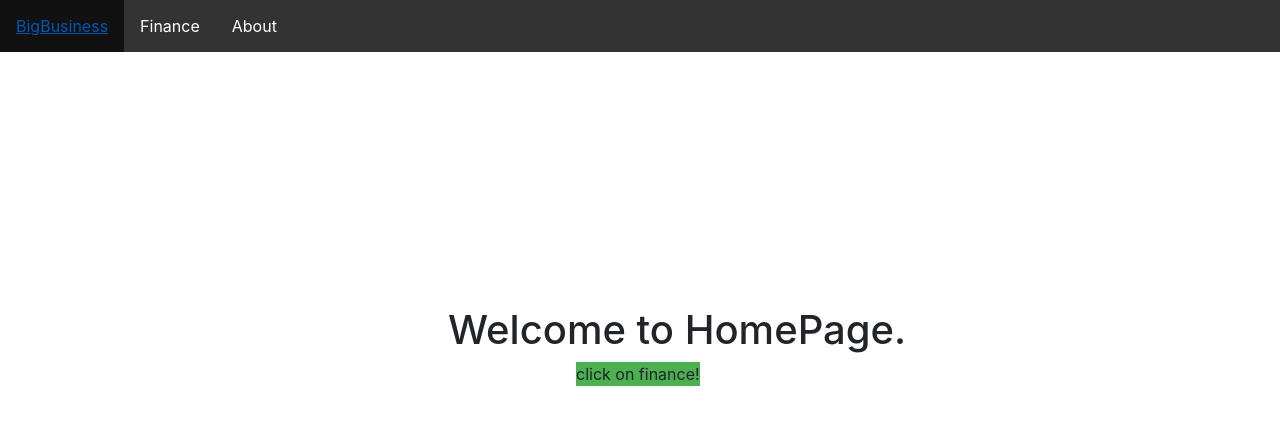
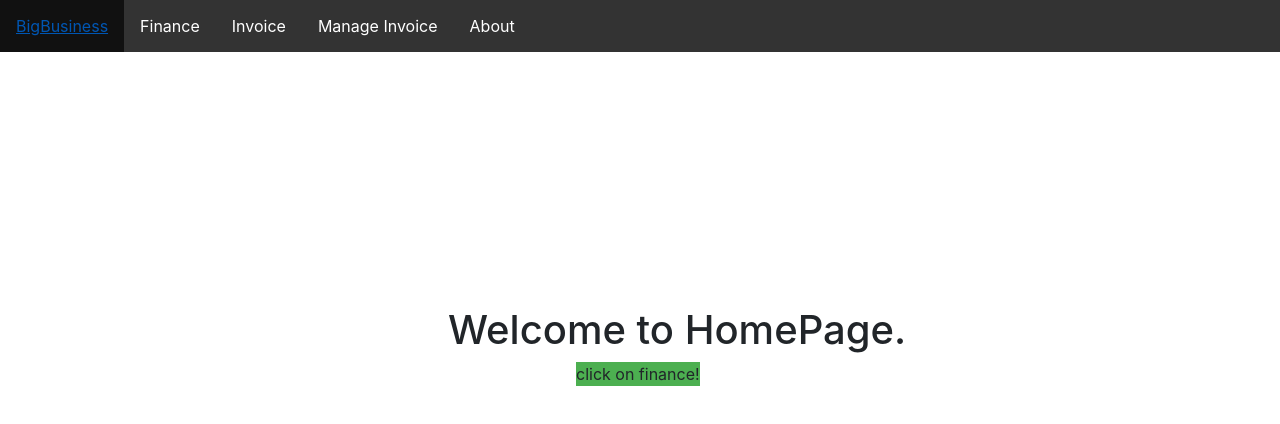
Before and after one commit to yash431garg/WebApp-React, a React (Create React App) app in the folder bigbusinessapp/: page / in a window 1280 px wide. Shown: the top 424 px of the page. Built offline with nearby package versions, Linux system fonts and the light colour scheme.

Commit message:
Updated header

```diff
--- a/bigbusinessapp/src/components/Header/Header.js
+++ b/bigbusinessapp/src/components/Header/Header.js
@@ -9,6 +9,8 @@ function Header() {
             <ul className="ul">
                 <li className="li"><a href="/" title='Go to Home.'>BigBusiness</a></li>
                 <li className="li"><a href="/mainfinance" title='Go to Finance Page.'>Finance</a></li>
+                <li className="li"><a href="/invoice" title='Go to INVOICE GENERATION Page.'>Invoice</a></li>
+                <li className="li"><a href="/manageinvoices" title='Go to INVOICE MANAGEMENT Page. Manage your generated invoices here.'>Manage Invoice</a></li>
                 <li className="li"><a href="contact.asp" title='Go to About!'>About</a></li>
             </ul>
             <br />
```
Also changed, not shown: 1 other file (tests, documents, lock files or other folders).
